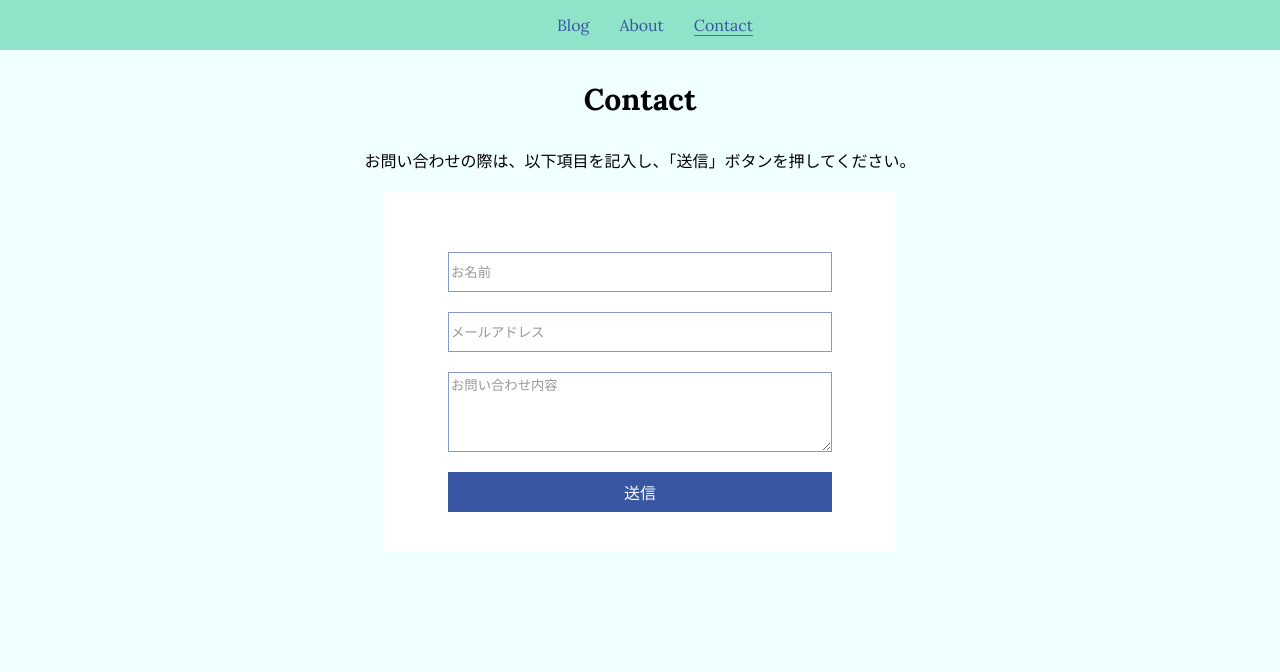
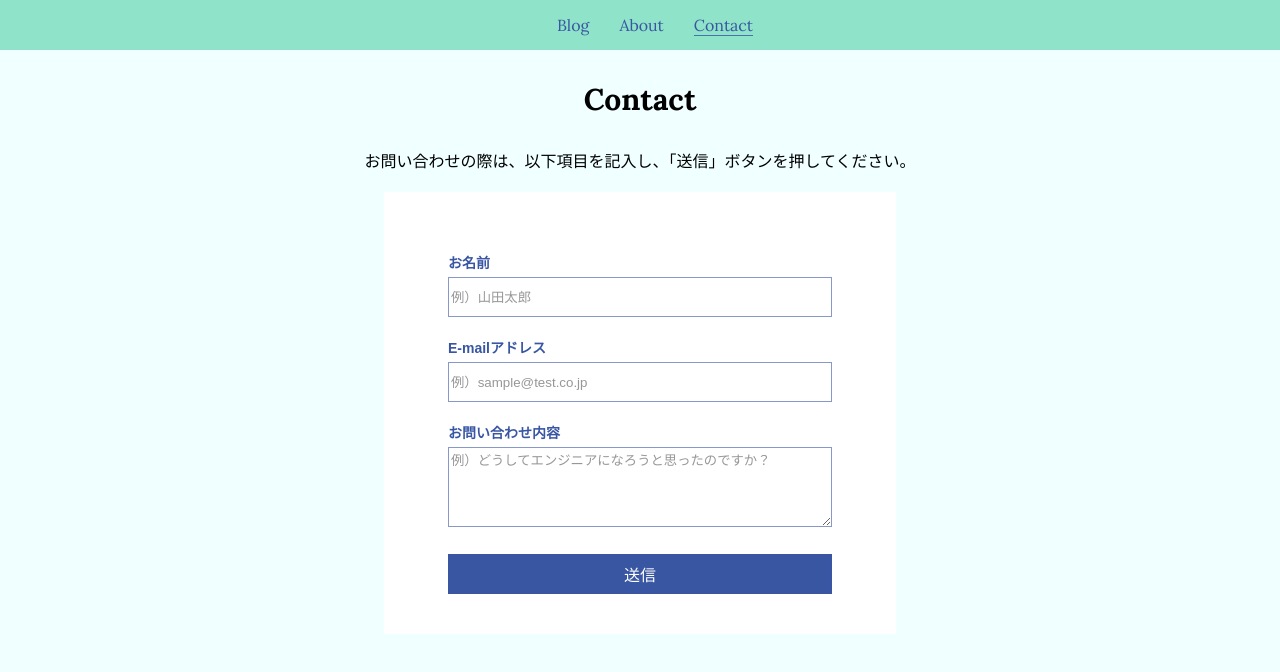
Before and after one commit to Mogy1945/mogyblog, a Next.js app: page /Contact in a window 1280 px wide. Shown: the top 672 px of the page. Built offline with nearby package versions, Linux system fonts and the light colour scheme; a web font is replaced by a local one.

Commit message:
update: contact system update

```diff
--- a/pages/Contact.js
+++ b/pages/Contact.js
@@ -1,47 +1,30 @@
+import Head from 'next/head'
 import { useState } from 'react'
-import Head from 'next/head'
 import Header from '../components/Header'
 import styles from '../styles/Contact.module.scss'
 
-const Contact = () => {
-  const [form, setForm] = useState({
-    name: '',
-    email: '',
-    msg: '',
+export default function Form() {
+  const [Name, setName] = useState('')
+  const [Email, setEmail] = useState('')
+  const [Message, setMessage] = useState('')
+  const [modalFlag, setmodalFlag] = useState(false)
+
+  // mail_api setting
+  const registerUser = async (event) => {
+    event.preventDefault()
+    const res = await fetch('/api/send', {
+      body: JSON.stringify({
+        name: Name,
+        email: Email,
+        message: Message,
+      }),
+      headers: {
+        'Content-Type': 'application/json',
+      },
+      method: 'POST',
     })
 
-  const [focusNameFlag, setFocusNameFlag] = useState('')
-  const [focusEmailFlag, setFocusEmailFlag] = useState('')
-  const [focusCommentFlag, setFocusCommentFlag] = useState('')
-
-  const [modalFlag, setmodalFlag] = useState(false)
-  const [modalOKFlag, setmodalOKFlag] = useState(false)
-
-  const handleSubmit = (e) => {
-    e.preventDefault()
-
-    fetch('/api/mail', {
-      method: 'POST',
-      body: JSON.stringify({
-        name: form.name,
-        email: form.email,
-        msg: form.msg,
-      }),
-    })
-      .then((res) => {
-        console.log('Response received')
-        setmodalFlag(true)
-        if (res.status === 200) {
-          console.log('Response succeeded!')
-          setmodalOKFlag(true)
-        } else {
-          console.log(`Error: Status Code ${res.status}`)
-          setmodalOKFlag(false)
-        }
-      })
-      .catch((error) => {
-        console.log(`Error: ${error}`)
-      })
+    await res.json()
   }
 
   return (
@@ -56,96 +39,62 @@ const Contact = () => {
           お問い合わせの際は、以下項目を記入し、「送信」ボタンを押してください。
         </p>
         <div className={styles.formContainer}>
-          <form>
+          <form onSubmit={registerUser}>
+            <div className={styles.box}>
+              <p className={styles.title}>お名前</p>
               <input
-              onChange={(e) => {
-                const val = e.currentTarget.value
-                setForm((props) => ({
-                  ...props,
-                  name: val !== null ? val : '',
-                }))
-              }}
-              onFocus={() => {
-                setFocusNameFlag(`focused`)
-              }}
-              onBlur={() => {
-                setFocusNameFlag('')
-              }}
-              value={form.name}
                 name="name"
                 type="text"
-              className={focusNameFlag}
-              placeholder="お名前"
+                placeholder="例）山田太郎"
+                onBlur={(e) => {
+                  setName(e.target.value)
+                }}
               />
+            </div>
+            <div className={styles.box}>
+              <p className={styles.title}>E-mailアドレス</p>
               <input
-              onChange={(e) => {
-                const val = e.currentTarget.value
-                setForm((props) => ({
-                  ...props,
-                  email: val !== null ? val : '',
-                }))
+                name="email"
+                type="email"
+                placeholder="例）sample@test.co.jp"
+                onBlur={(e) => {
+                  setEmail(e.target.value)
                 }}
-              onFocus={() => {
-                setFocusEmailFlag(`focused`)
+              />
+            </div>
+            <div className={styles.box}>
+              <p className={styles.title}>お問い合わせ内容</p>
+              <textarea
+                placeholder="例）どうしてエンジニアになろうと思ったのですか？"
+                name="text"
+                onBlur={(e) => {
+                  setMessage(e.target.value)
                 }}
-              onBlur={() => {
-                setFocusEmailFlag('')
+              ></textarea>
+            </div>
+            <div className={styles.box}>
+              <input
+                type="submit"
+                className={styles.submit}
+                value="送信"
+                onClick={() => {
+                  setmodalFlag(true)
                 }}
-              name="email"
-              type="text"
-              className={focusEmailFlag}
-              placeholder="メールアドレス"
               />
-            <textarea
-              onChange={(e) => {
-                const val = e.currentTarget.value
-                setForm((props) => ({
-                  ...props,
-                  msg: val !== null ? val : '',
-                }))
-              }}
-              onFocus={() => {
-                setFocusCommentFlag(`focused`)
-              }}
-              onBlur={() => {
-                setFocusCommentFlag('')
-              }}
-              name="text"
-              className={focusCommentFlag}
-              placeholder="お問い合わせ内容"
-            ></textarea>
-            <input
-              className={styles.submit}
-              onClick={async (e) => {
-                await handleSubmit(e)
-              }}
-              type="submit"
-              value="送信"
-            />
+            </div>
           </form>
         </div>
         {modalFlag ? (
           <>
             <div className={styles.modalContainer}>
-              <p className={styles.modalTitle}>
-                {modalOKFlag ? 'Success!' : 'NG'}
-              </p>
-              {modalOKFlag ? (
+              <p className={styles.modalTitle}>Success!</p>
               <p className={styles.modalText}>
                 送信しました！返信まで少々お待ちください。
               </p>
-              ) : (
-                <p className={styles.modalText}>
-                  送信に失敗しました。全ての項目に記入しているか、
-                  <br className={styles.pc} />
-                  メールアドレスに間違いはないか、今一度ご確認をお願いいたします。
-                </p>
-              )}
               <button
                 className={styles.modalButton}
                 onClick={() => {
                   setmodalFlag(false)
-                  setmodalOKFlag(false)
                 }}
               >
                 閉じる
@@ -160,5 +109,3 @@ const Contact = () => {
     </>
   )
 }
-
-export default Contact
--- a/pages/api/mail.js
+++ /dev/null
@@ -1,34 +0,0 @@
-import { createTransport } from 'nodemailer'
-
-export default async (req, res) => {
-  const transporter = createTransport({
-    port: 465,
-    host: 'smtp.gmail.com',
-    secure: true,
-    auth: {
-      user: process.env.NEXT_PUBLIC_MAIL_USER,
-      pass: process.env.NEXT_PUBLIC_MAIL_PASS,
-    },
-  })
-
-  const data = JSON.parse(req.body)
-  await transporter.sendMail({
-    from: process.env.NEXT_PUBLIC_MAIL_USER,
-    to: data.email,
-    subject: '以下の内容でお問い合わせを受け付けました',
-    text: `
-    名前
-    ${data.name}
-
-    メールアドレス
-    ${data.email}
-
-    お問い合わせ内容
-    ${data.msg}
-    `,
-  })
-
-  res.status(200).json({
-    success: true,
-  })
-}
--- /dev/null
+++ b/pages/api/send.js
@@ -0,0 +1,68 @@
+const sgMail = require('@sendgrid/mail')
+
+const apiKey = process.env.NEXT_PUBLIC_MAIL_API
+
+export default function handler(req, res) {
+  if (req.method === 'POST') {
+    sgMail.setApiKey(apiKey)
+
+    const Name = req.body.name
+
+    const msg = {
+      to: req.body.email,
+      from: 'hatano14150@gmail.com',
+      subject: '【Mogy Blog】お問合せを受け付けました。',
+      text: `
+      お問合せを受け付けました。
+
+      ${Name} 様
+      お問合せいただきありがとうございます。
+      回答まで暫くお待ちください。
+
+      【お問合せ内容】
+      ${req.body.message}
+      ----------------------------
+      Name: Mogy
+      Twitter: @test
+      ----------------------------
+      `,
+      // html: `<h4>お問合せを受け付けました</h4>
+      // <p>
+      // ${Name} 様
+      // </p>
+      // <p>
+      // お問合せいただきありがとうございます。
+      // <br />
+      // 回答まで暫くお待ちください。
+      // </p>
+      // <p>
+      // 【お問合せ内容】
+      // <br />
+      // ${req.body.message}
+      // </p>
+      // <hr>
+      // <p>
+      // Name   : Mogy
+      // </p>
+      // <p>
+      // Twitter: @test
+      // </p>
+      // <hr>
+      // `,
+    }
+    ;(async () => {
+      try {
+        console.log('success')
+        await sgMail.send(msg)
+      } catch (error) {
+        console.error(error)
+        console.log('failer')
+        if (error.response) {
+          console.error(error.response.body)
+        }
+      }
+    })()
+  }
+
+  res.status(200)
+}
--- a/styles/Contact.module.scss
+++ b/styles/Contact.module.scss
@@ -29,10 +29,20 @@
             flex-direction: column;
             align-items: center;
 
+            .box {
+                margin-top: 2rem;
+
+                .title {
+                    font-size: 1.4rem;
+                    text-align: left;
+                    color: #3956A3;
+                    font-weight: bold;
+                }
+
                 input,
                 textarea {
                     width: 30vw;
-                margin-top: 2rem;
+                    margin-top: 0.5rem;
                 }
 
                 input {
@@ -53,6 +63,8 @@
                 ::placeholder {
                     font-family: MAIN_FONT, sans-serif;
                     color: #979797;
+                }
+
             }
 
             .submit {
@@ -136,7 +148,7 @@
     }
 
     //SP
-    @media screen and (max-width:550px) {
+    @media screen and (max-width:1000px) {
         .pc {
             display: none;
         }
@@ -145,6 +157,8 @@
             width: 80vw;
 
             form {
+
+                .box {
 
                     input,
                     textarea {
@@ -160,6 +174,8 @@
                             font-weight: 550;
                         }
                     }
+                }
+
             }
         }
 
```
Lines whose indentation alone changed are shown as unchanged.
